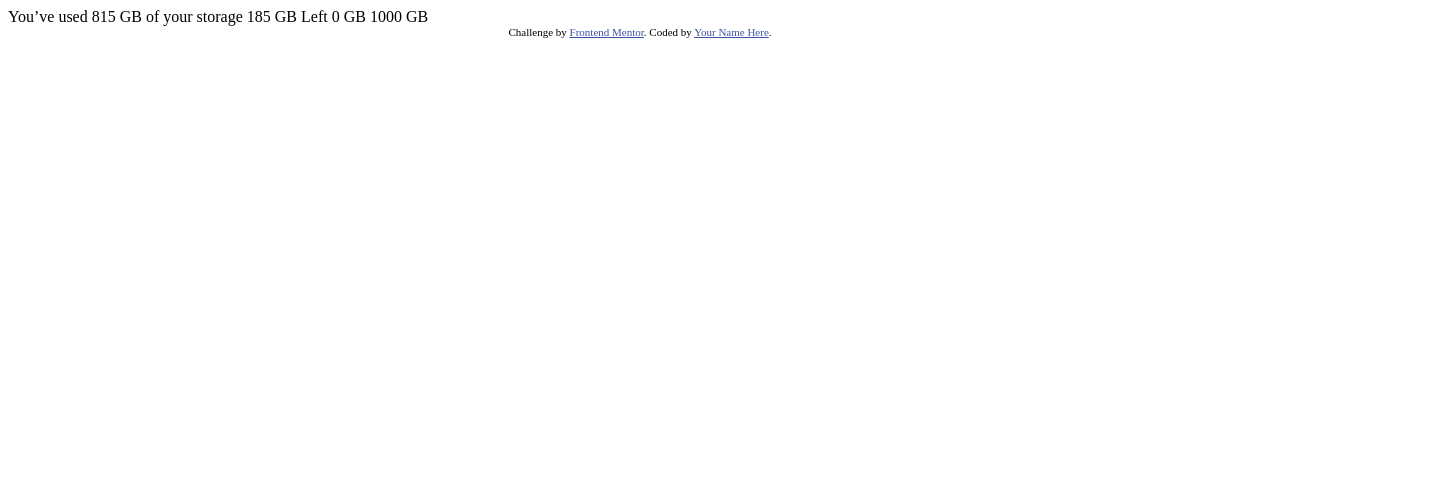
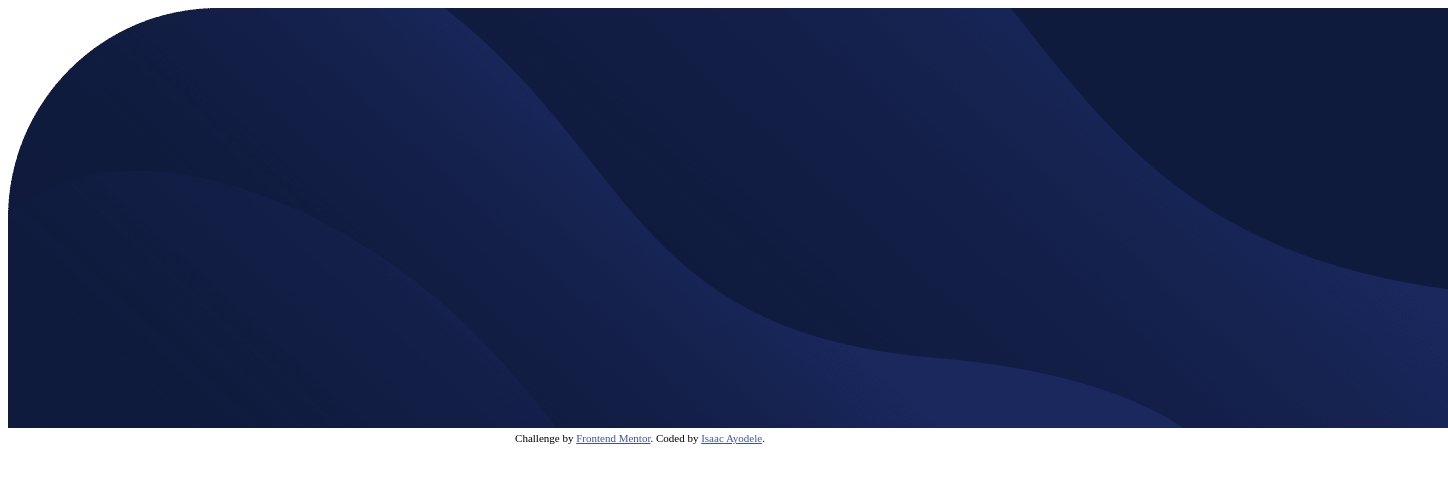
Before and after one commit to ziggycodes/fylo-card-component, a plain HTML site: page index.html in a window 1280 px wide. Shown: the whole page, 1448 px wide, since content can reach past the window. Drawn offline with Linux system fonts and the light colour scheme.

```diff
--- a/index.html
+++ b/index.html
@@ -13,19 +13,21 @@
     .attribution { font-size: 11px; text-align: center; }
     .attribution a { color: hsl(228, 45%, 44%); }
   </style>
+  <link rel="stylesheet" href="./public/output.css">
 </head>
 <body>
 
-  You’ve used 815 GB of your storage
+  <div class="w-full h-full relative"> <!--content wrapper-->
+    <div class="bg-contain bg-repeat-y absolute top-0 left-10)">
+      <img src="./images/bg-desktop.png" alt="bg image">
+    </div>
+  </div>
 
-  185 GB Left
 
-  0 GB
-  1000 GB
 
   <div class="attribution">
     Challenge by <a href="https://www.frontendmentor.io?ref=challenge" target="_blank">Frontend Mentor</a>.
-    Coded by <a href="#">Your Name Here</a>.
+    Coded by <a href="#">Isaac Ayodele</a>.
   </div>
 </body>
 </html>
```
